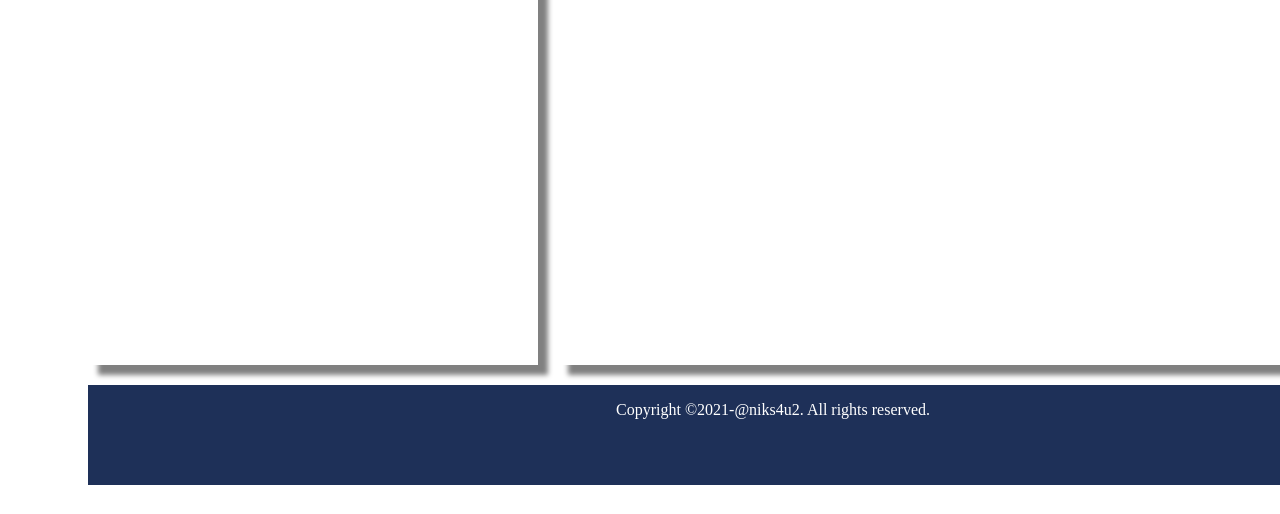
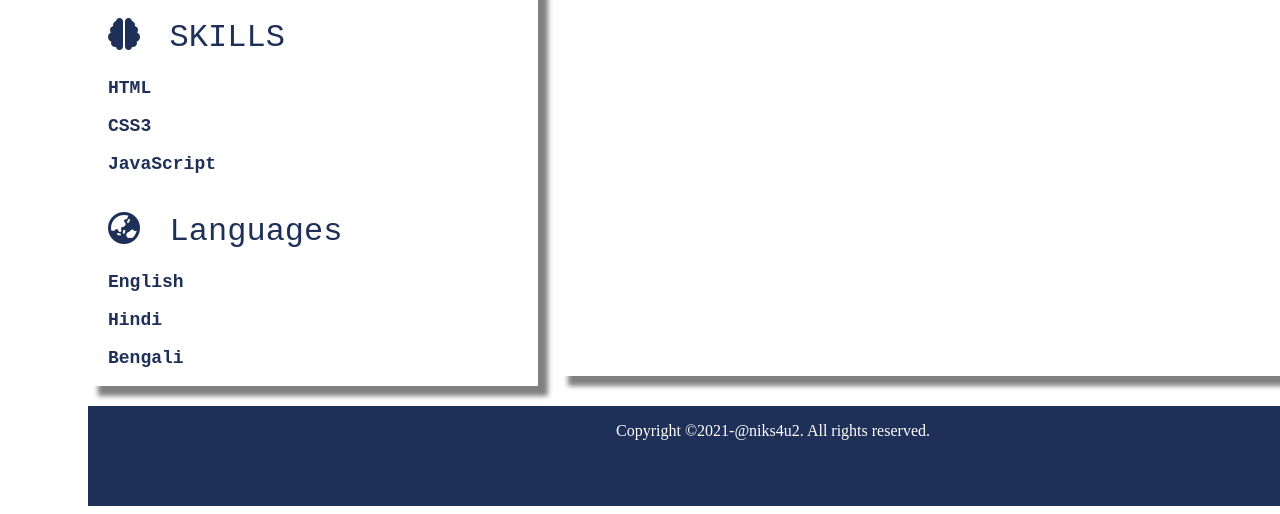
Before and after one commit to Niks4u2/resumeHTMLCSS, a plain HTML site: page index.html in a window 1280 px wide. Shown: the part 673-1187 px from the top of the page. Before the commit the page ends 1166 px from the top, so only its background shows below. Drawn offline with Linux system fonts and the light colour scheme.

Commit message:
sidebar complete

```diff
--- a/index.html
+++ b/index.html
@@ -22,7 +22,17 @@
                 <i class="fas fa-phone-alt"></i>
                 <span>+91 9883807696</span><br>
                 <i class="fab fa-linkedin"></i>
-                <a href=" www.linkedin.com/in/nikhil-jain-py">linkedin.com/in/nikhil-jain-py</a>
+                <a href="https://www.linkedin.com/in/nikhil-jain-py" target="_blank">linkedin.com/in/nikhil-jain-py</a><br>
+                <i id="skill" class="fas fa-brain"></i>
+                <span id="skill">SKILLS</span>
+                <p>HTML</p>
+                <p>CSS3</p>
+                <p>JavaScript</p>
+                <i id="skill" class="fas fa-globe-asia"></i>
+                <span id="skill">Languages</span>
+                <p>English</p>
+                <p>Hindi</p>
+                <p>Bengali</p>
             </div>
         </div>
         <div class="experience">Experience</div>
--- a/resources/css/style.css
+++ b/resources/css/style.css
@@ -60,3 +60,12 @@ a:link {
 footer > p {
     text-align: center;
 }
+#skill {
+    font-size: xx-large;
+    padding-top: 20px;
+}
+.container > p {
+    padding-left: 10px;
+    font-size: large;
+    font-weight: 600;
+}
```
